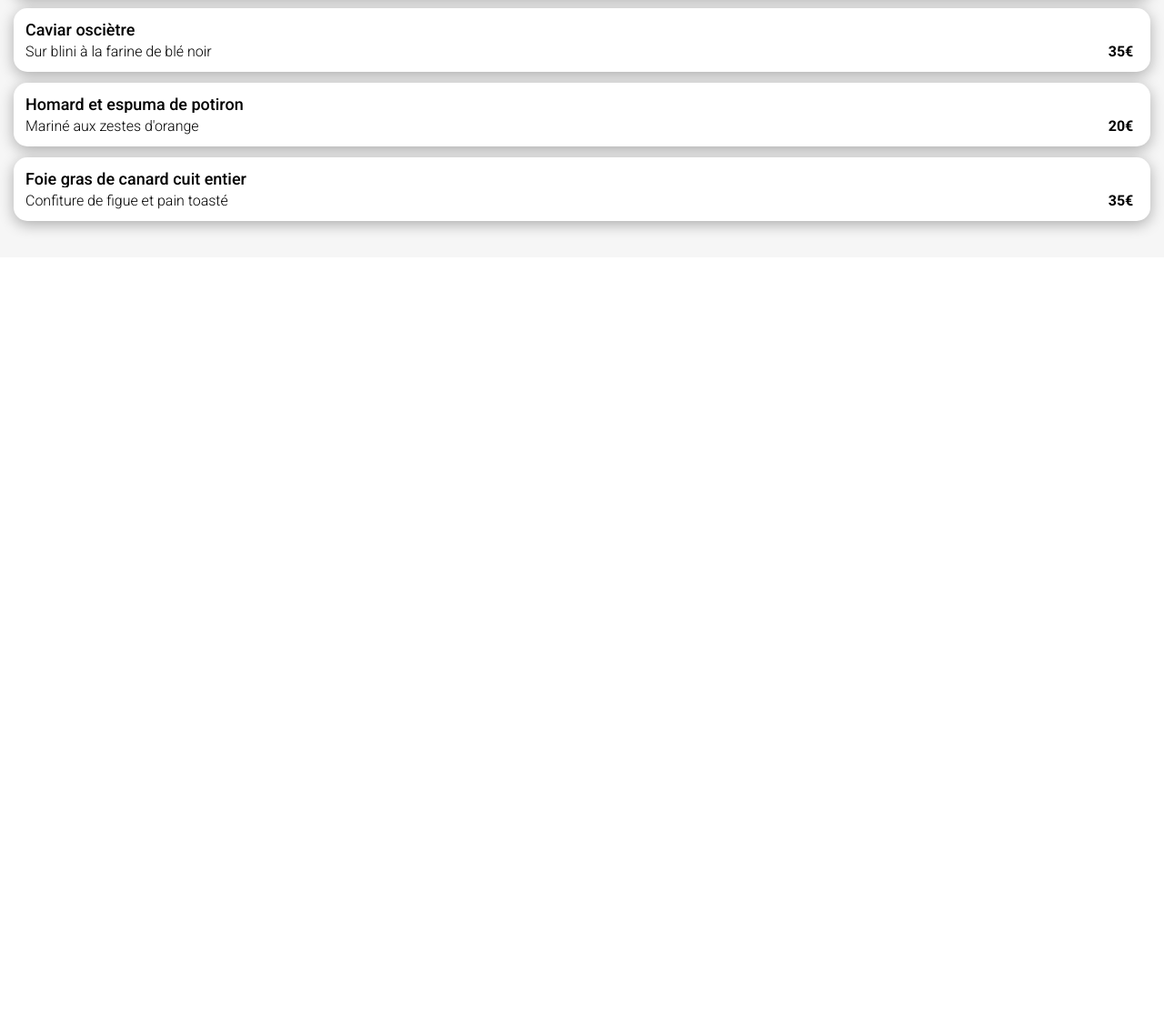
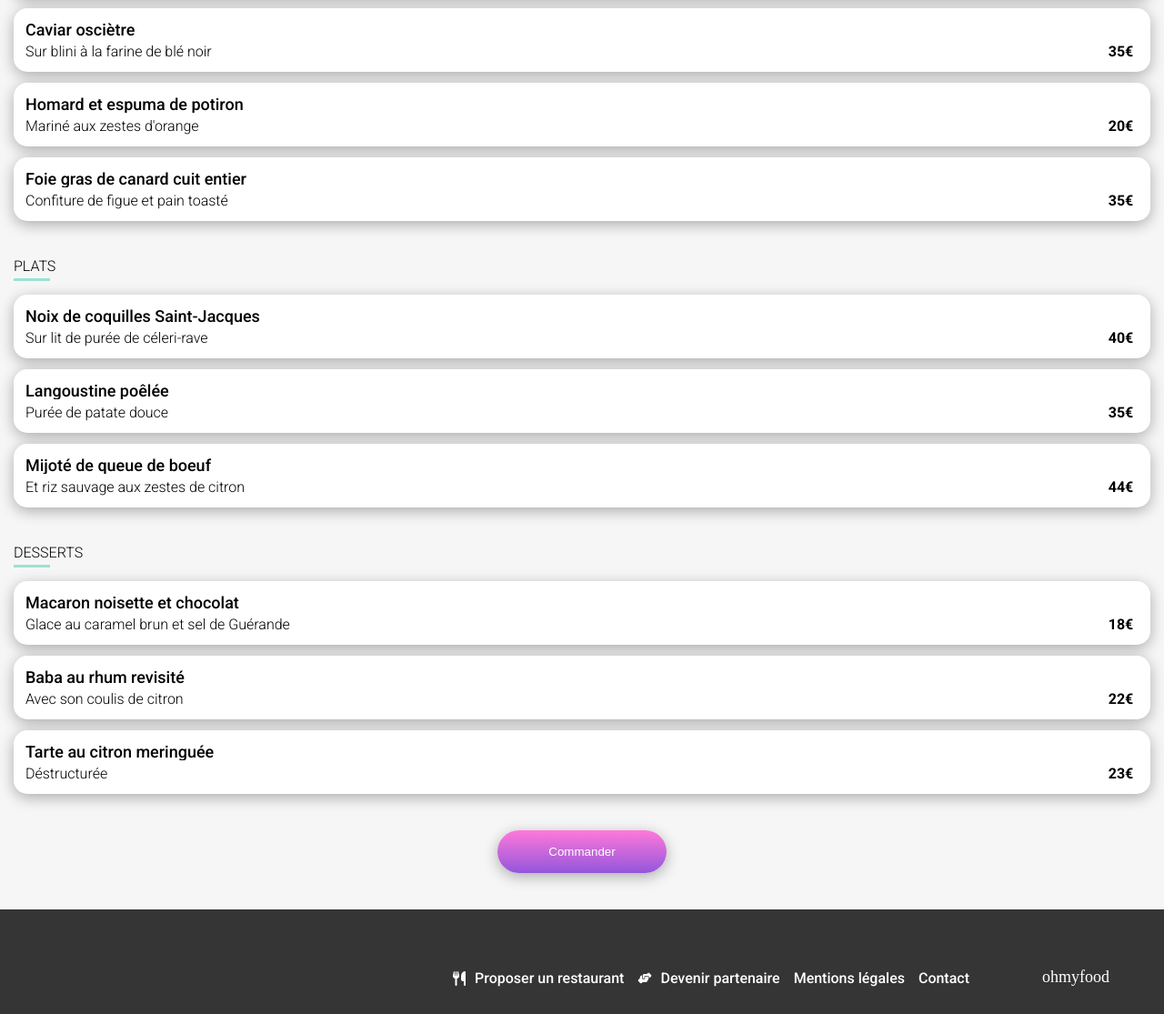
Before and after one commit to FenrirRM/P4-ohmyfood, a website: page restaurants/la-note-enchantée.html in a window 1280 px wide. Shown: the part 555-1670 px from the top of the page at 91% size. Before the commit the page ends 838 px from the top, so only its background shows below. Drawn offline with Linux system fonts and the light colour scheme; a web font is replaced by a local one.

Commit message:
Ajout sections et footer à la page restaurant

```diff
--- a/SASS/layout/_restaurants.scss
+++ b/SASS/layout/_restaurants.scss
@@ -19,6 +19,54 @@
     }
 
     &__starter{
+        display: flex;
+        flex-direction: column;
+        gap: 12px;
+
+        h3{
+            font-size: 16px;
+            font-weight: 300;
+            position: relative;
+            padding-bottom: 10px;
+            &::after {
+                content: "";
+                width: 40px;
+                height: 3px;
+                background-color: $color-tertiary;
+                position: absolute;
+                left: 0;
+                bottom: 3px;
+            }
+
+        }
+
+    }
+
+    &__dish{
+        display: flex;
+        flex-direction: column;
+        gap: 12px;
+
+        h3{
+            font-size: 16px;
+            font-weight: 300;
+            position: relative;
+            padding-bottom: 10px;
+            &::after {
+                content: "";
+                width: 40px;
+                height: 3px;
+                background-color: $color-tertiary;
+                position: absolute;
+                left: 0;
+                bottom: 3px;
+            }
+
+        }
+
+    }
+
+    &__dessert{
         display: flex;
         flex-direction: column;
         gap: 12px;
@@ -101,6 +149,16 @@
         }
 
 
+    }
 
+    &__checkout{
+        display: flex;
+        justify-content: center;
+
+        &__btn{
+            @include button;
+            @include shadow;
+        }
     }
+
 }
--- a/SASS/utils/_mixins.scss
+++ b/SASS/utils/_mixins.scss
@@ -12,6 +12,7 @@
     font-weight: 500;
     padding: 16px;
     min-width: 186px;
+    cursor: pointer;
     transition: all 350ms ease-in-out;
         &:hover{
             box-shadow: 0px 4px 16px rgba(0,0,0,0.95);
--- a/restaurants/la-note-enchantée.html
+++ b/restaurants/la-note-enchantée.html
@@ -77,6 +77,96 @@
                 </div>
             </div>
         </section>
+
+        <section class="menu__dish">
+            <h3>PLATS</h3>
+            <div class="menu__card">
+                <div class="menu__card__text">
+                    <h4>Noix de coquilles Saint-Jacques</h4>
+                    <p>Sur lit de purée de céleri-rave</p>
+                </div>
+                <span class="menu__card__price">40€</span>
+                <div class="menu__card__check">
+                    <i class="fas fa-circle-check fa-lg"></i>
+                </div>
+            </div>
+            <div class="menu__card">
+                <div class="menu__card__text">
+                    <h4>Langoustine poêlée</h4>
+                    <p>Purée de patate douce</p>
+                </div>
+                <span class="menu__card__price">35€</span>
+                <div class="menu__card__check">
+                    <i class="fas fa-circle-check fa-lg"></i>
+                </div>
+            </div>
+            <div class="menu__card">
+                <div class="menu__card__text">
+                    <h4>Mijoté de queue de boeuf</h4>
+                    <p>Et riz sauvage aux zestes de citron</p>
+                </div>
+                <span class="menu__card__price">44€</span>
+                <div class="menu__card__check">
+                    <i class="fas fa-circle-check fa-lg"></i>
+                </div>
+            </div>
+        </section>
+
+        <section class="menu__dessert">
+            <h3>DESSERTS</h3>
+            <div class="menu__card">
+                <div class="menu__card__text">
+                    <h4>Macaron noisette et chocolat</h4>
+                    <p>Glace au caramel brun et sel de Guérande</p>
+                </div>
+                <span class="menu__card__price">18€</span>
+                <div class="menu__card__check">
+                    <i class="fas fa-circle-check fa-lg"></i>
+                </div>
+            </div>
+            <div class="menu__card">
+                <div class="menu__card__text">
+                    <h4>Baba au rhum revisité</h4>
+                    <p>Avec son coulis de citron</p>
+                </div>
+                <span class="menu__card__price">22€</span>
+                <div class="menu__card__check">
+                    <i class="fas fa-circle-check fa-lg"></i>
+                </div>
+            </div>
+            <div class="menu__card">
+                <div class="menu__card__text">
+                    <h4>Tarte au citron meringuée</h4>
+                    <p>Déstructurée</p>
+                </div>
+                <span class="menu__card__price">23€</span>
+                <div class="menu__card__check">
+                    <i class="fas fa-circle-check fa-lg"></i>
+                </div>
+            </div>
+        </section>
+        <div class="menu__checkout">
+            <button class="menu__checkout__btn" href="#">Commander</button>
+        </div>
+
     </main>
+
+    <footer class="footer">
+        <h2>ohmyfood</h2>
+        <ul class="footer__nav">
+            <li>
+                <a href="#"> <i class="fa-solid fa-utensils"></i>Proposer un restaurant</a>
+            </li>
+            <li>
+                <a href="#"><i class="fa-solid fa-handshake-angle fa-xs"></i>Devenir partenaire</a>
+            </li>
+            <li>
+                <a href="#">Mentions légales</a>
+            </li>
+            <li>
+                <a href="mailto:adresse@serveur.com">Contact</a>
+            </li>
+        </ul>
+    </footer>
 </body>
 </html>
```
Also changed, not shown: index.html (+1 -1 lines), assets/css/main.css, 1 other file.
